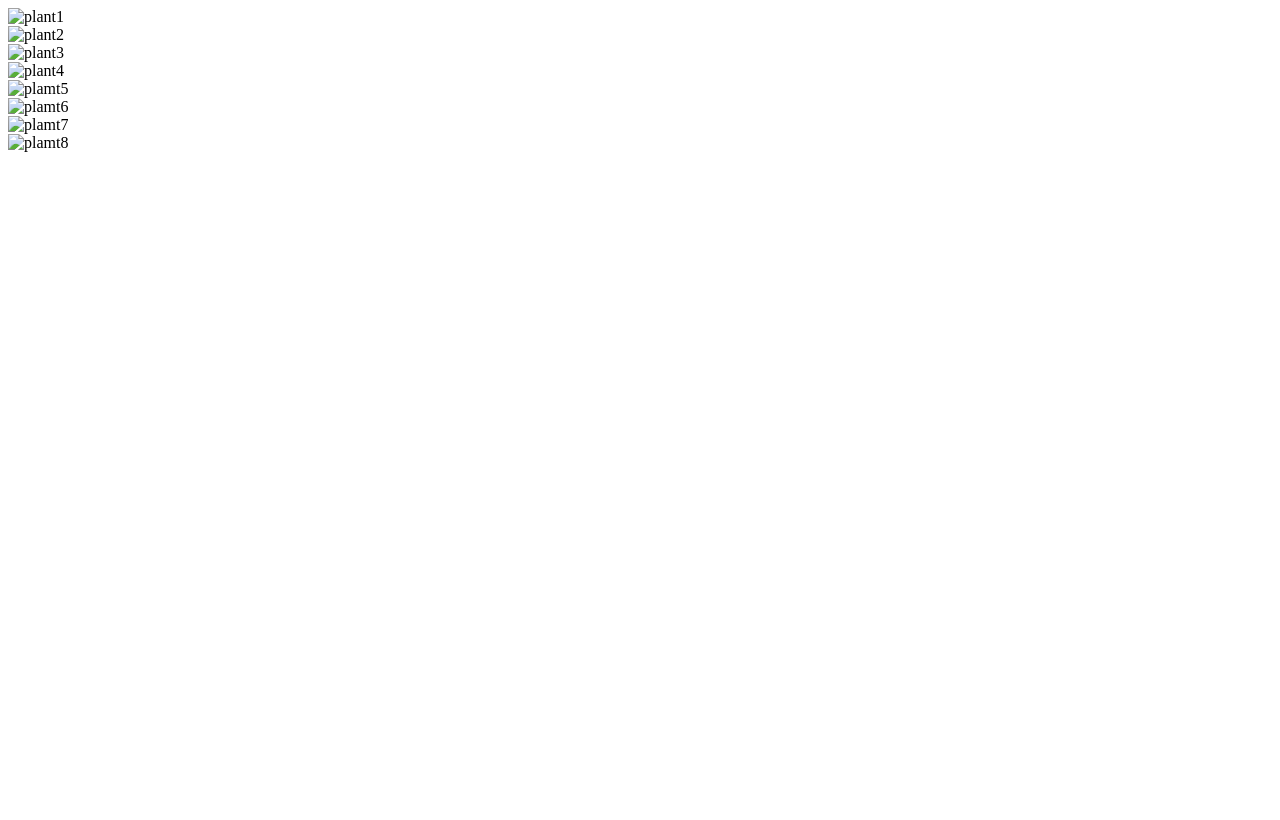
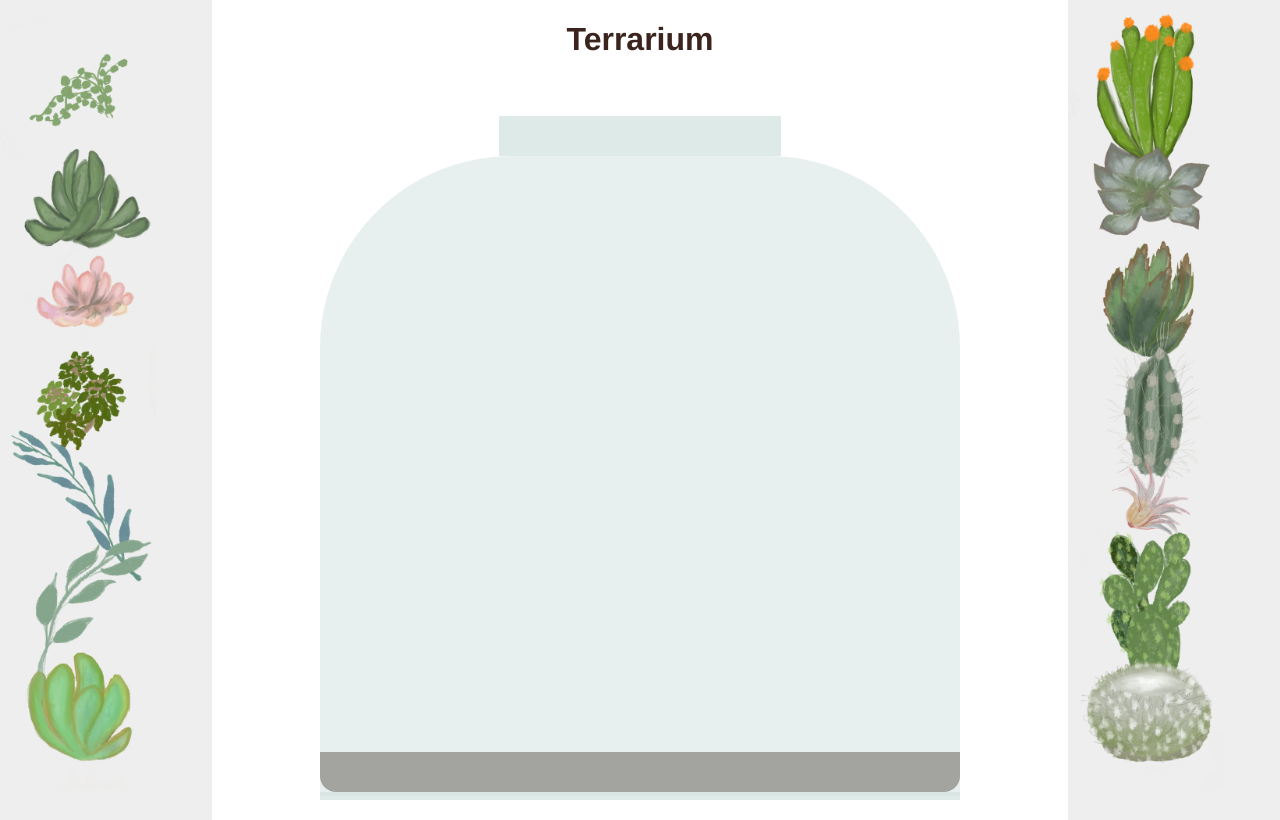
Before and after one commit to MayankMukul/terrarium, a plain HTML site: page index.html in a window 1280 px wide. Drawn offline with Linux system fonts and the light colour scheme.

Commit message:
basic page

```diff
--- a/index.html
+++ b/index.html
@@ -4,38 +4,67 @@
     <meta charset="UTF-8">
     <meta name="viewport" content="width=device-width, initial-scale=1.0">
     <title>Terrarium</title>
+    <link rel="stylesheet" href="style.css">
 </head>
 <body>
-    <div class="page">
+    <div id="page">
+        <h1>Terrarium</h1>
         <div id="left-container" class="container">
             <div class="plant-holder">
-                <img src="" alt="plant1">
+                <img class="plant" alt="plant" id="plant1" src="./images/plant1.png" />
             </div>
             <div class="plant-holder">
-                <img src="" alt="plant2">
+                <img class="plant" alt="plant" id="plant2" src="./images/plant2.png" />
             </div>
             <div class="plant-holder">
-                <img src="" alt="plant3">
+                <img class="plant" alt="plant" id="plant3" src="./images/plant3.png" />
             </div>
             <div class="plant-holder">
-                <img src="" alt="plant4">
+                <img class="plant" alt="plant" id="plant4" src="./images/plant4.png" />
+            </div>
+            <div class="plant-holder">
+                <img class="plant" alt="plant" id="plant5" src="./images/plant5.png" />
+            </div>
+            <div class="plant-holder">
+                <img class="plant" alt="plant" id="plant6" src="./images/plant6.png" />
+            </div>
+            <div class="plant-holder">
+                <img class="plant" alt="plant" id="plant7" src="./images/plant7.png" />
             </div>
         </div>
-
         <div id="right-container" class="container">
             <div class="plant-holder">
-                <img src="" alt="plamt5">
+                <img class="plant" alt="plant" id="plant8" src="./images/plant8.png" />
             </div>
-             <div class="plant-holder">
-                <img src="" alt="plamt6">
+            <div class="plant-holder">
+                <img class="plant" alt="plant" id="plant9" src="./images/plant9.png" />
             </div>
-             <div class="plant-holder">
-                <img src="" alt="plamt7">
+            <div class="plant-holder">
+                <img class="plant" alt="plant" id="plant10" src="./images/plant10.png" />
             </div>
-             <div class="plant-holder">
-                <img src="" alt="plamt8">
+            <div class="plant-holder">
+                <img class="plant" alt="plant" id="plant11" src="./images/plant11.png" />
+            </div>
+            <div class="plant-holder">
+                <img class="plant" alt="plant" id="plant12" src="./images/plant12.png" />
+            </div>
+            <div class="plant-holder">
+                <img class="plant" alt="plant" id="plant13" src="./images/plant13.png" />
+            </div>
+            <div class="plant-holder">
+                <img class="plant" alt="plant" id="plant14" src="./images/plant14.png" />
             </div>
         </div>
+        <div id="terrarium">
+            <div class="jar-top"></div>
+            <div class="jar-walls">
+                <div class="jar-glossy-long"></div>
+                <div class="jar-glossy-short"></div>
+            </div>
+            <div class="dirt"></div>
+            <div class="jar-bottom"></div>
+        </div>
     </div>
+    <script src="script.js"></script>
 </body>
 </html>
```
